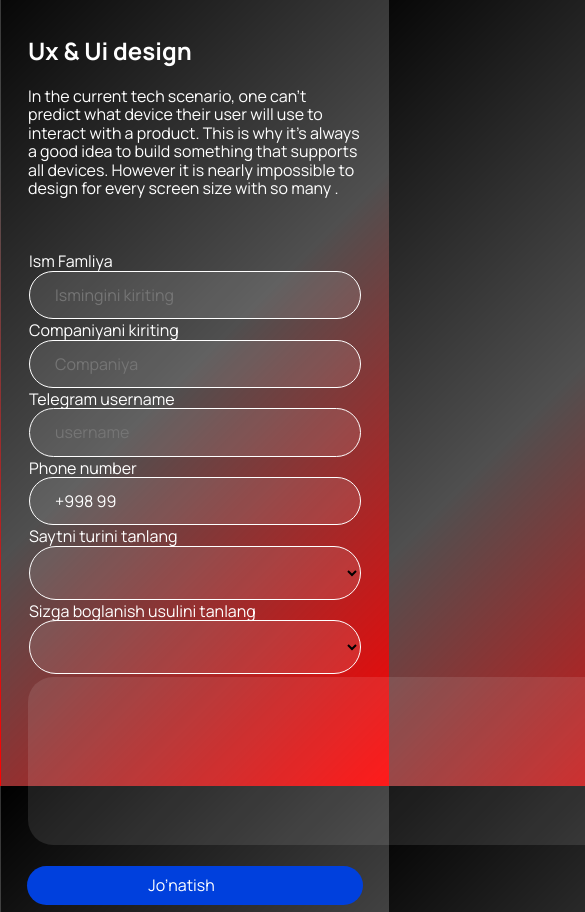
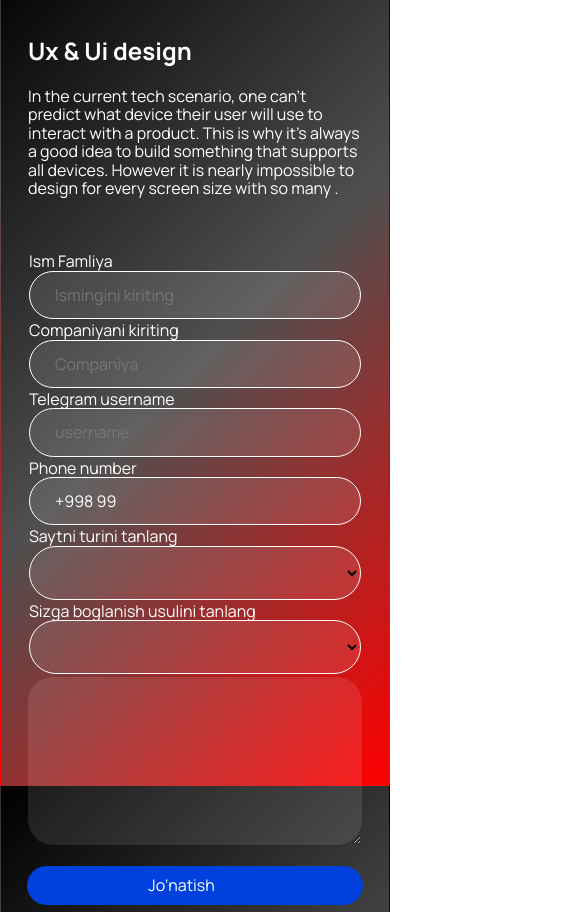
Before and after one commit to iam-rasulov/3rd-month-exam-scss, a plain HTML site: page index.html in a window 390 px wide. Shown: the part 57-969 px from the top of the page, 585 px wide, since content can reach past the window. Drawn offline with Linux system fonts and the light colour scheme.

Commit message:
12nd commit

```diff
--- a/scss/blocks/_hero.scss
+++ b/scss/blocks/_hero.scss
@@ -228,10 +228,10 @@
     }
 
     .form__textarea{
-        // width: 100%;
-        // max-width: 380px;
-        // margin: 0 auto;
-        // padding: 0;
+        width: 100%;
+        max-width: 380px;
+        margin: 0 auto;
+        padding: 0;
         display: block;
     }
 
```
Also changed, not shown: css/main.css, 1 other file.
